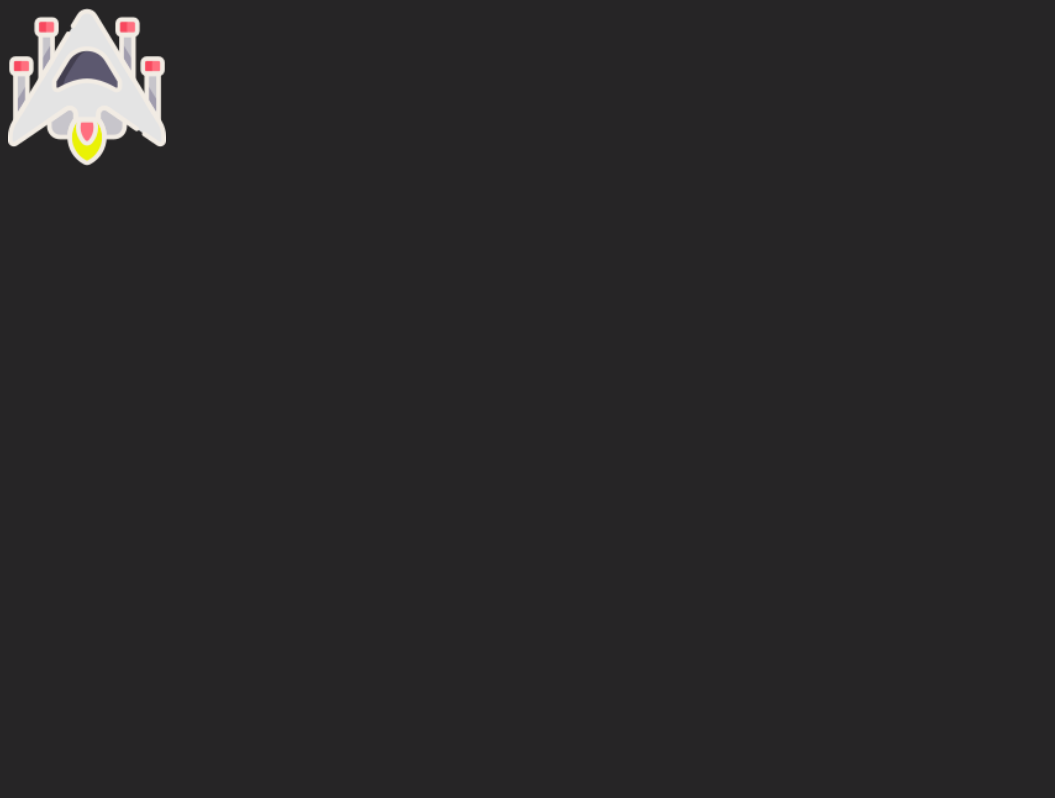
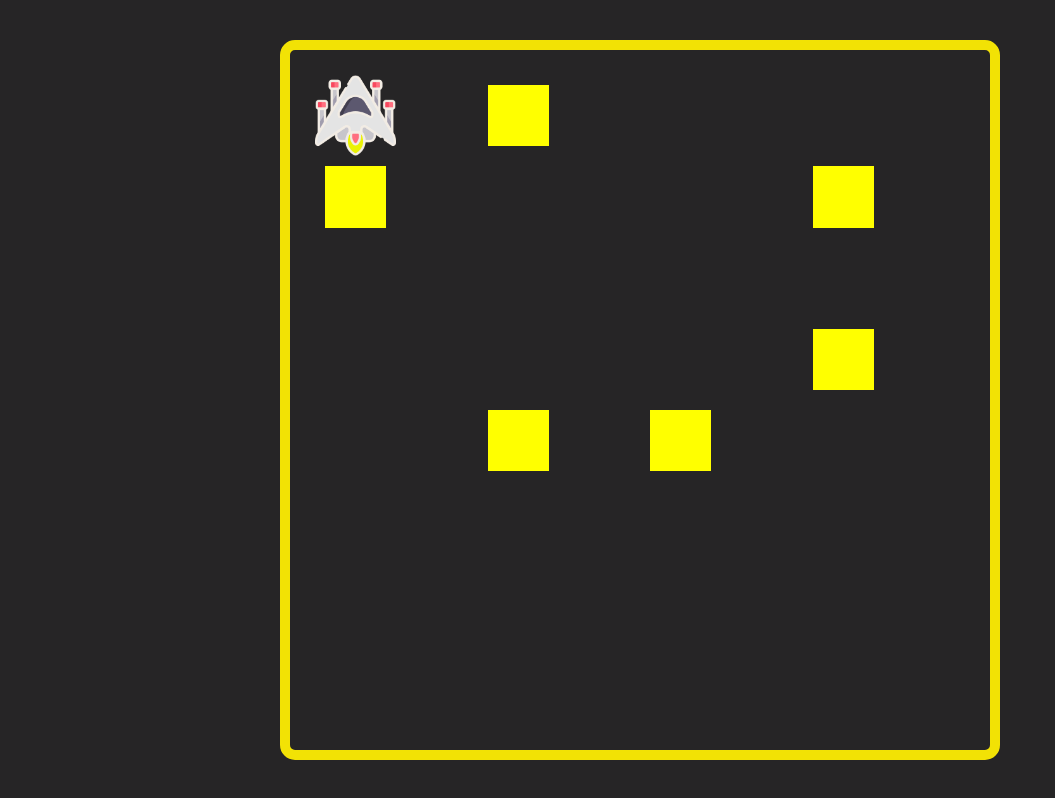
Before and after one commit to OrlaneB/SpaceShip-Game, a React (Vite) app: page / in a window 1280 px wide. Shown: the whole page, without its empty margins (0-1055 px from the left). Built offline with nearby package versions, Linux system fonts and the light colour scheme.

Commit message:
Lights appear and position of spaceship is set in SpaceShip.tsx

```diff
--- a/src/App.css
+++ b/src/App.css
@@ -4,6 +4,12 @@
   grid-template-rows: repeat(8,1fr);
   height:90vh;
   overflow: hidden;
+  aspect-ratio: 1;
+  margin:5vh auto;
+  border: 10px solid #F2E205;
+  box-sizing: border-box;
+  border-radius: 15px;
+  padding: 25px;
 }
 
 #spaceship {
--- a/src/App.tsx
+++ b/src/App.tsx
@@ -1,43 +1,24 @@
 // import React from 'react'
-import { useState, useEffect } from "react";
+// import { useState } from "react";
 import SpaceShip from "./components/SpaceShip"
+import Lights from "./components/Lights";
 
 
 export default function App() {
-  const [xPos,setXPos]=useState<number>(1);
-  const [yPos,setYPos]=useState<number>(1);
 
-  useEffect(() => {
-    const handleKeyDown = (event: KeyboardEvent) => {
-      switch (event.key) {
-        case "ArrowUp":
-          yPos > 1 ? setYPos(yPos - 1) : setYPos(1);
-          break;
-        case "ArrowDown":
-          yPos < 8 ? setYPos(yPos + 1) : setYPos(8);
-          break;
-        case "ArrowLeft":
-          xPos > 1 ? setXPos(xPos - 1) : setXPos(1);
-          break;
-        case "ArrowRight":
-          xPos < 8 ? setXPos(xPos + 1) : setXPos(8);
-          break;
-        default:
-          break;
-      }
-    };
 
-    document.addEventListener("keydown", handleKeyDown);
+    type PosObj = {xPos:number,yPos:number};
 
-    // Retirer l'écouteur d'événements lorsque le composant est démonté
-    return () => {
-      document.removeEventListener("keydown", handleKeyDown);
-    };
-  }, [xPos, yPos]);
+    let pos:PosObj={'xPos':1,'yPos':1};
+
+  function changePosSpaceShip(value:PosObj){
+    pos=value;
+  }
 
   return (
     <div id="app"  >
-      <SpaceShip xPos={xPos} yPos={yPos}/>
+      <SpaceShip updatePosition={(value:PosObj)=>changePosSpaceShip(value)}/>
+      <Lights />
     </div>
   )
 }
--- /dev/null
+++ b/src/components/Lights.tsx
@@ -0,0 +1,64 @@
+// import React from 'react'
+// import { useState } from "react"
+import "../style/Lights.css"
+
+type LightObj = {
+    id:number;
+    xPos:number;
+    yPos:number
+}
+
+type Props = {}
+
+export default function Lights({}: Props) {
+    // const[step,setStep]=useState<number>(1);
+    let listLights:LightObj[]=[];
+    let nbLights:number = 6;
+
+    function createLights(){
+        //for loop to create the lights
+        //randomly put them somewhere in the grid
+        //But not somewhere a light alredy is
+        for(let i=1;i<=nbLights;i++){
+            let xPos = Math.floor(Math.random() * 8)+1;
+            let yPos = Math.floor(Math.random() * 8)+1;
+
+            // let uniqueLight=false;
+
+            // while(!uniqueLight){
+
+                for(let j=0;j<listLights.length;j++){
+
+                    if(listLights[j].xPos === xPos && listLights[j].yPos === yPos){
+                        // console.log(j)
+                        // console.log(`Before : ${xPos},${yPos}`);
+                        xPos = Math.floor(Math.random() * 8)+1;
+                        yPos = Math.floor(Math.random() * 8)+1;
+                        j=0;
+                        // console.log(`After : ${xPos},${yPos}`);
+                    }
+                }
+            // }
+            listLights.push({id:i,'xPos':xPos,'yPos':yPos})
+
+            console.log(`My light is position : ${xPos} : ${yPos}`)
+        }
+
+        // console.log(listLights)
+    }
+
+    createLights();
+
+  return (
+    <div id="lightsDiv">
+       {listLights.map((light)=>(
+            <div key={light.id} style={{gridRowStart:light.xPos,gridColumnStart: light.yPos}} className="light"></div>
+       ))}
+    </div>
+  )
+}
+
+/* Each time we have a new step, we want to create new lights
+The number of lights will depend of the steps (for now like 6)
+Each time the spaceship goes on the same case as a light, the light disappear.
+*/
--- a/src/components/SpaceShip.tsx
+++ b/src/components/SpaceShip.tsx
@@ -1,21 +1,77 @@
 // import React from 'react'
-// import { useState } from "react";
+import { useState } from "react";
 import "../App.css"
+import { useEffect } from "react";
+
+// interface SpaceShipProps {
+//     xPos:number;
+//     yPos:number;
+//     deg:number
+// }
+type PosObj = {xPos:number,yPos:number};
+
+interface UpdatePositionFunction {
+  (arg0: PosObj): void;
+}
 
 interface SpaceShipProps {
-    xPos:number;
-    yPos:number;
+  // Déclare la prop pour la fonction de mise à jour de la position
+  updatePosition: UpdatePositionFunction;
 }
-// type Props = {}
 
-export default function SpaceShip({ xPos, yPos }: SpaceShipProps) {
+
+const SpaceShip: React.FC<SpaceShipProps> = ({ updatePosition }) => {
     let src:string = "../src/assets/spaceship.png";
 
+    const [xPos,setXPos]=useState<number>(1);
+    const [yPos,setYPos]=useState<number>(1);
+    const [deg,setDeg]=useState<number>(0);
+
+    useEffect(()=>{updatePosition({'xPos':xPos,'yPos':yPos})},[xPos,yPos]);
+
+
+  useEffect(() => {
+    const handleKeyDown = (event: KeyboardEvent) => {
+      switch (event.key) {
+        case "ArrowUp":
+          yPos > 1 ? setYPos(yPos - 1) : setYPos(1);
+          setDeg(0);
+          break;
+        case "ArrowDown":
+          yPos < 8 ? setYPos(yPos + 1) : setYPos(8);
+          setDeg(180);
+          break;
+        case "ArrowLeft":
+          xPos > 1 ? setXPos(xPos - 1) : setXPos(1);
+          setDeg(270);
+          break;
+        case "ArrowRight":
+          xPos < 8 ? setXPos(xPos + 1) : setXPos(8);
+          setDeg(90);
+          break;
+        default:
+          break;
+      }
+
+    };
+
+    document.addEventListener("keydown", handleKeyDown);
+
+    return () => {
+      document.removeEventListener("keydown", handleKeyDown);
+    };
+  }, [xPos, yPos]);
+
     const dynamicGridArea:string=`${yPos}/${xPos}`
+    const dynamicRotation:string=`rotate(${deg}deg)`
+
+
 
   return (
     <>
-        <img src={src} id="spaceship" style={{gridArea : dynamicGridArea}}/>
+        <img src={src} id="spaceship" style={{gridArea : dynamicGridArea,transform : dynamicRotation}}/>
     </>
   )
 }
+
+export default SpaceShip
--- /dev/null
+++ b/src/style/Lights.css
@@ -0,0 +1,14 @@
+#lightsDiv {
+    grid-area: 1/1/span 8/span 8;
+    display: grid;
+    grid-template-columns: repeat(8,1fr);
+    grid-template-rows: repeat(8,1fr);
+    gap:20px;
+    padding:10px;
+}
+
+.light {
+    width:100%;
+    height: 100%;
+    background-color: yellow;
+}
```
